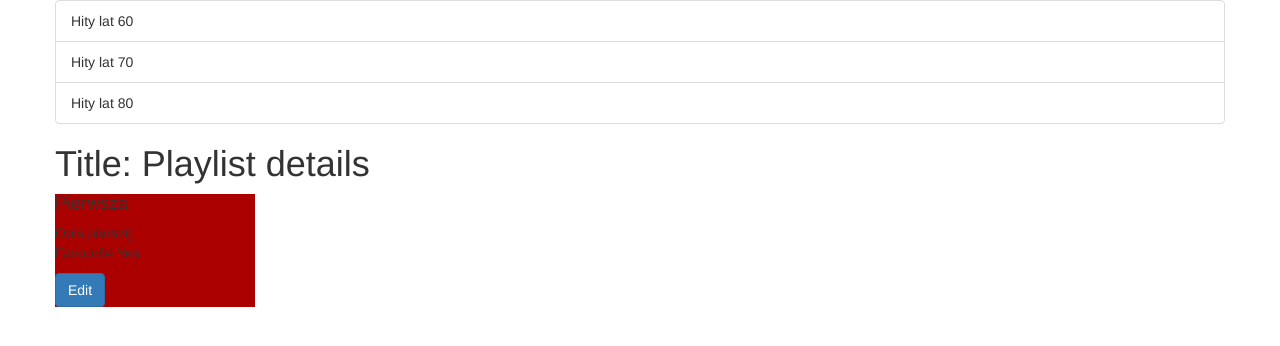
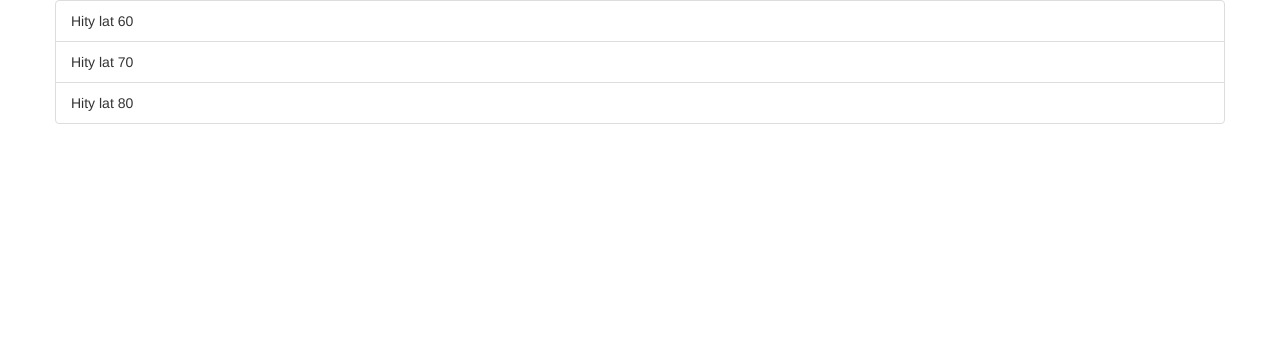
Before and after one commit to j-bogacz/AngularTraining, an Angular app in the folder spotifybart/: page / in a window 1280 px wide. Shown: the top 346 px of the page. Built offline with nearby package versions, Linux system fonts and the light colour scheme.

Commit message:
for pull

```diff
--- a/spotifybart/src/app/app.component.html
+++ b/spotifybart/src/app/app.component.html
@@ -6,8 +6,12 @@
           (selectedChanged) = "selected = $event"
       </bart-list-playlist>
     </div>
+    {{selected | json}}
+
     <div class="col-sm">
-      <bart-detail-playlist></bart-detail-playlist>
+      <bart-detail-playlist
+        *ngIf
+        ></bart-detail-playlist>
     </div>
   </div>
 </div>
```
